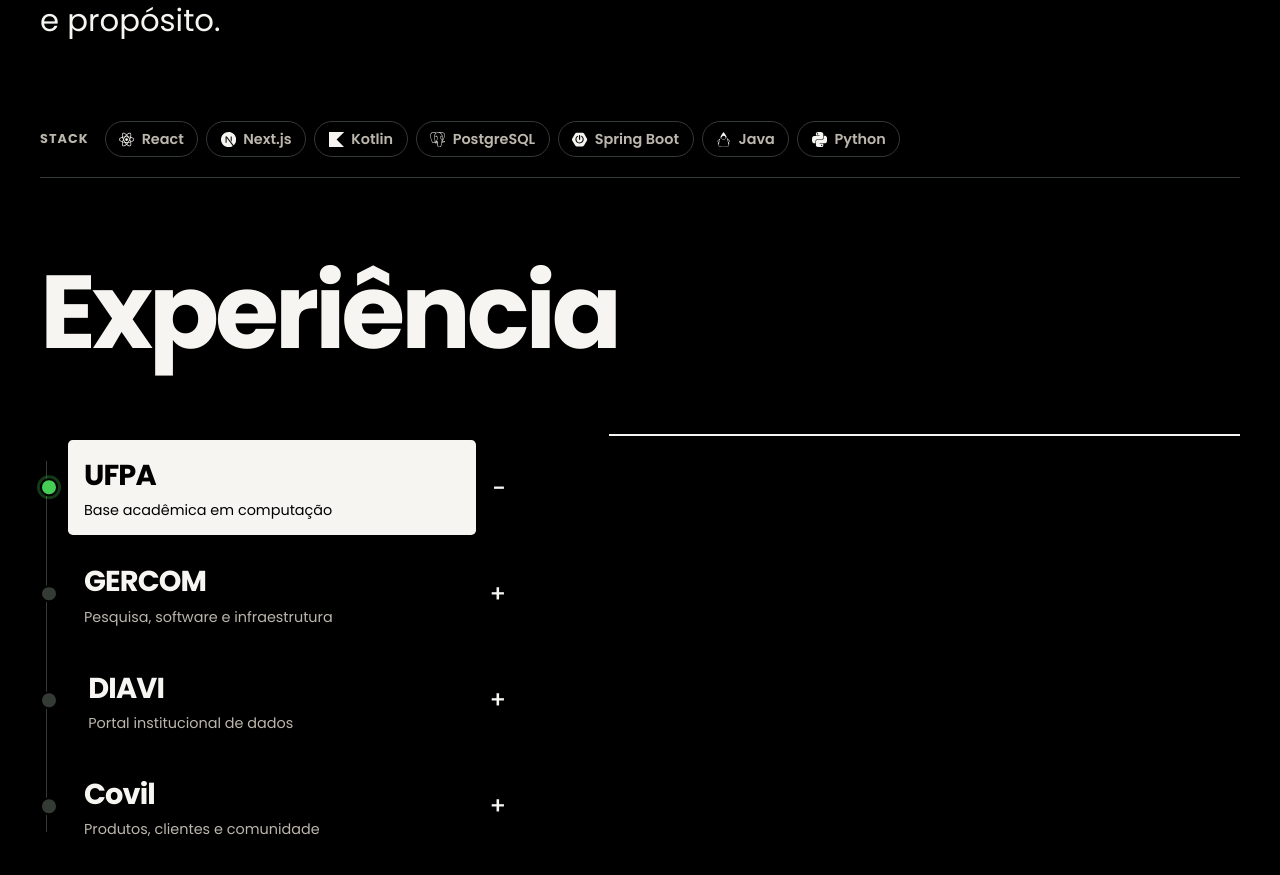
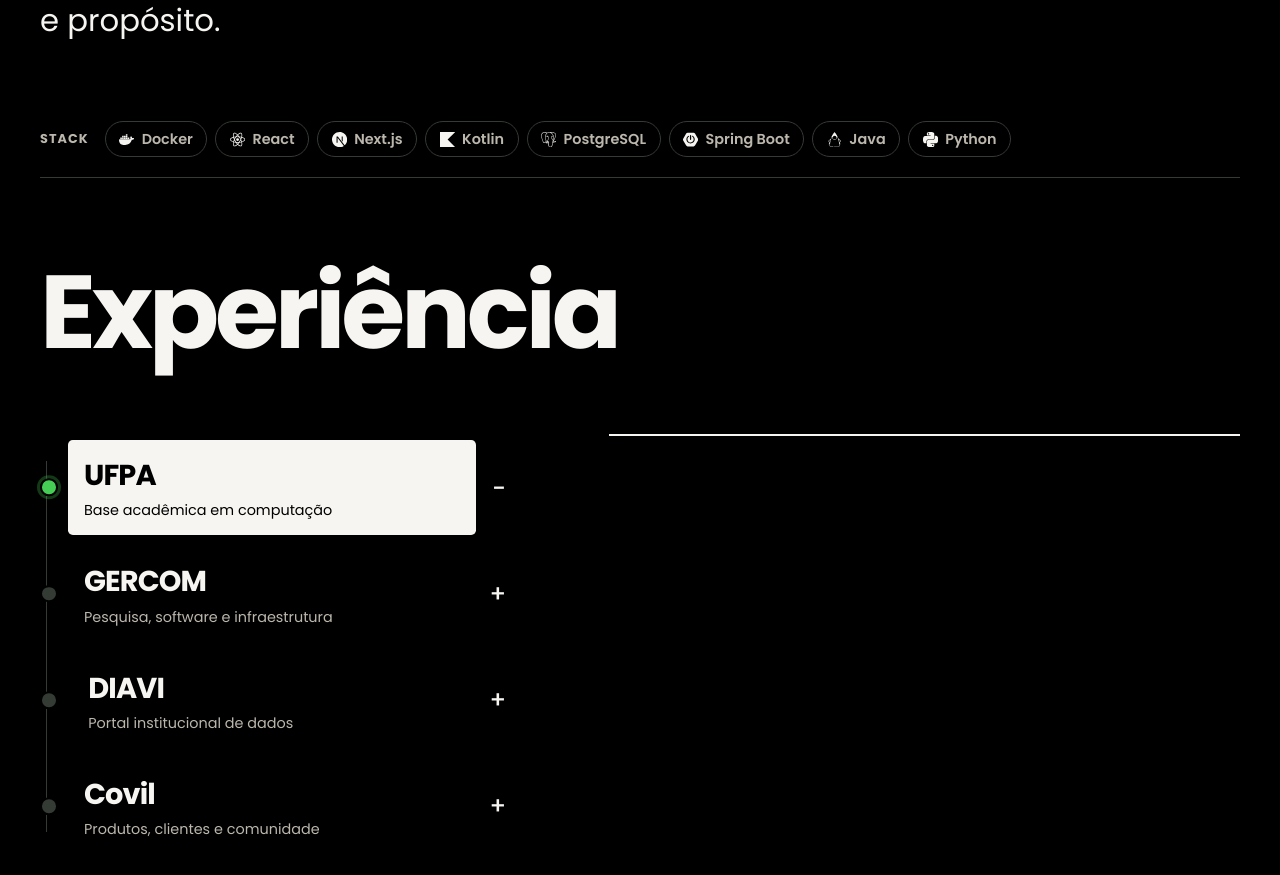
Before and after one commit to Covil-Works/Portifolio-Covil, a React (Vite) app: page / in a window 1280 px wide. Shown: the part 1186-2061 px from the top of the page. Built offline with nearby package versions, Linux system fonts and the light colour scheme.

Commit message:
feat(stack): add Docker technology

```diff
--- a/src/App.jsx
+++ b/src/App.jsx
@@ -2,6 +2,7 @@
 import { FaLinkedin } from 'react-icons/fa'
 import { MdEmail } from 'react-icons/md'
 import {
+  SiDocker,
   SiGithub,
   SiGooglescholar,
   SiKotlin,
@@ -108,6 +109,7 @@
 ]
 
 const technologies = [
+  { name: 'Docker', icon: SiDocker },
   { name: 'React', icon: SiReact },
   { name: 'Next.js', icon: SiNextdotjs },
   { name: 'Kotlin', icon: SiKotlin },
```
